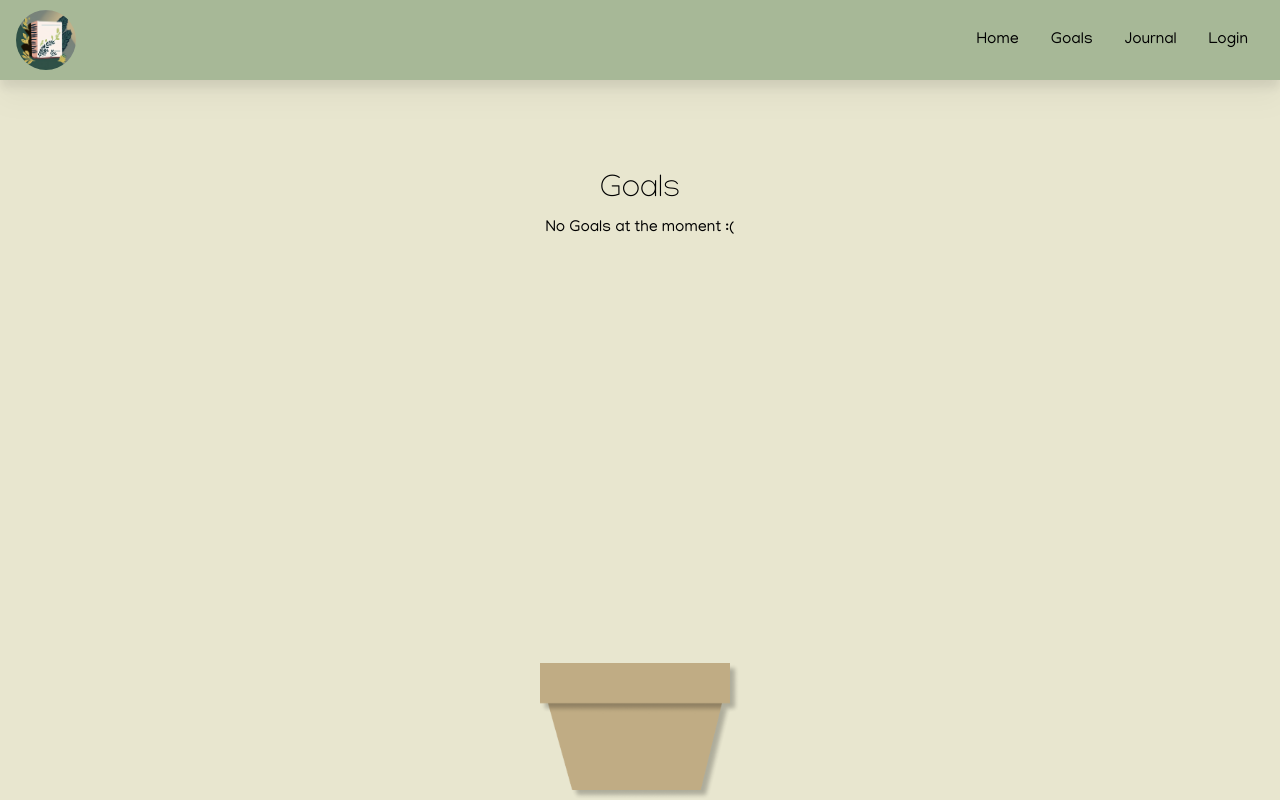
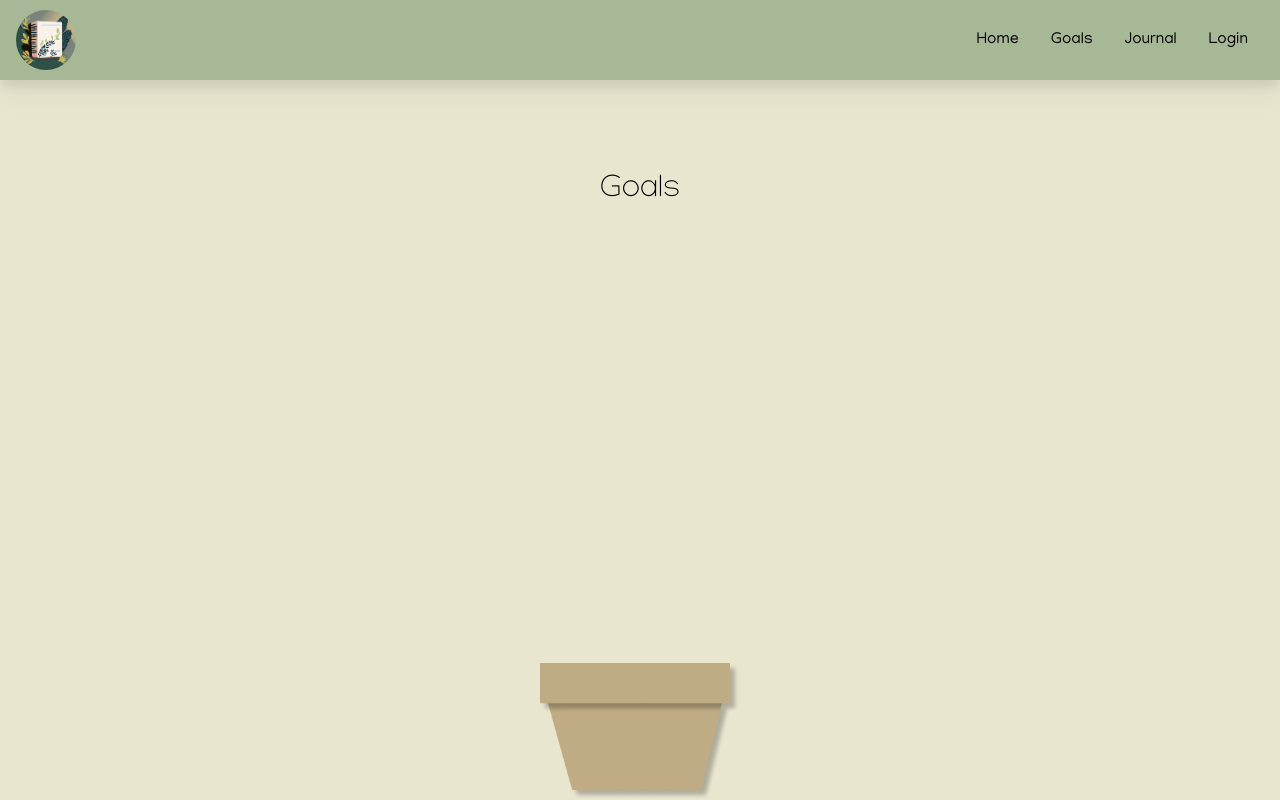
Before and after one commit to MindGardenAI/Web-UI, a Next.js app in the folder web/: page /goals-tree in a window 1280 px wide. Built offline with nearby package versions, Linux system fonts and the light colour scheme.

Commit message:
fix deploy

```diff
--- a/web/app/goals-tree/page.tsx
+++ b/web/app/goals-tree/page.tsx
@@ -4,14 +4,14 @@ import "./css.css";
 import TreeLeaf from "../components/TreeLeaf/TreeLeaf";
 import useGetGoals from "./useGetGoals";
 export default function goalsTree() {
-  var { data, isLoading, error} = useGetGoals();
+  // var { data, isLoading, error} = useGetGoals();
   //var goalsJson = JSON.parse(data);
 
   return (
     <div className="mx-auto px-4 pt-40">
       <div className="text-center">
         <h1 className="big font-thin mt-2">Goals</h1>
-        {!data ? <p>No Goals at the moment :(</p> :""}
+        {/* {!data ? <p>No Goals at the moment :(</p> :""} */}
       </div>
       <div className="flex  absolute inset-x-0 bottom-0 justify-center">
         <div className="flex flex-col">
```
